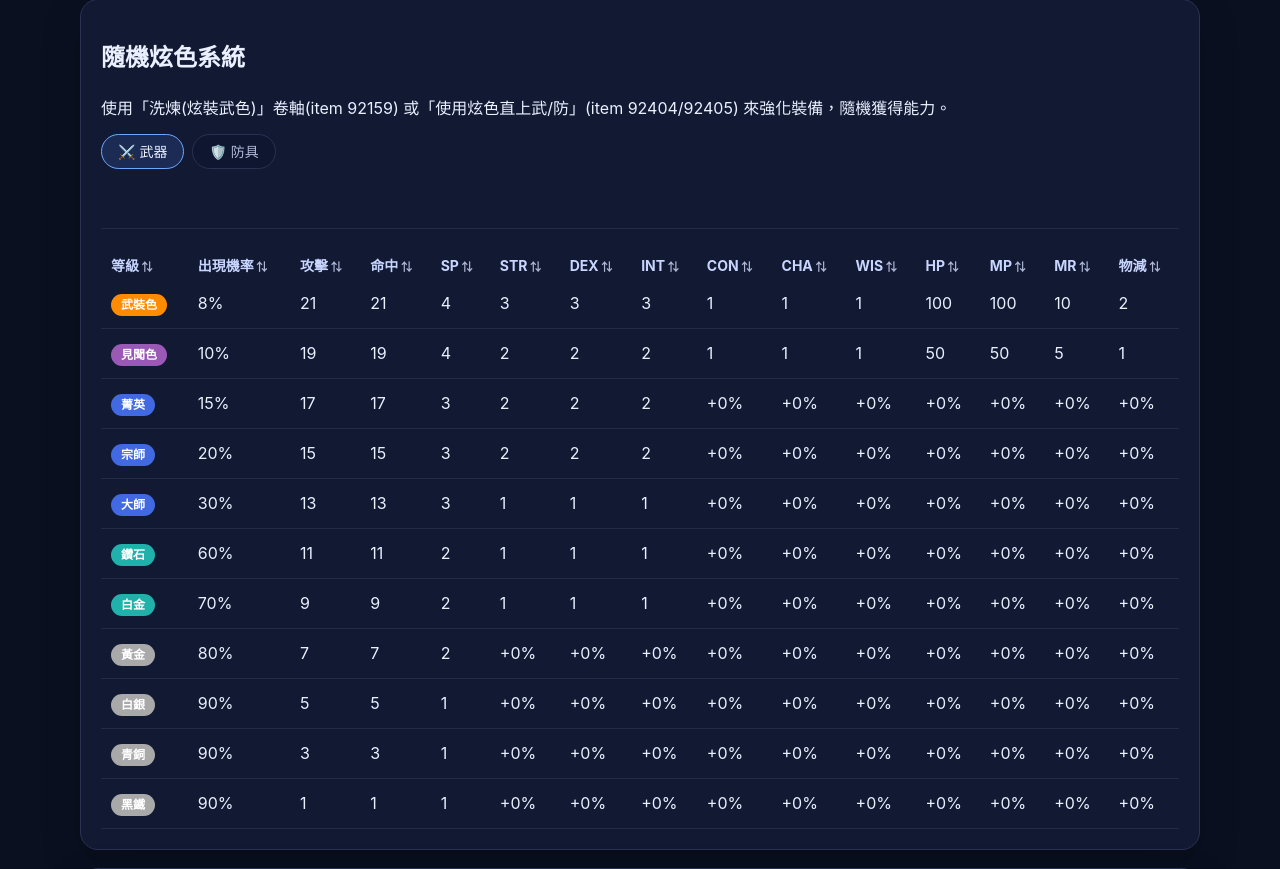
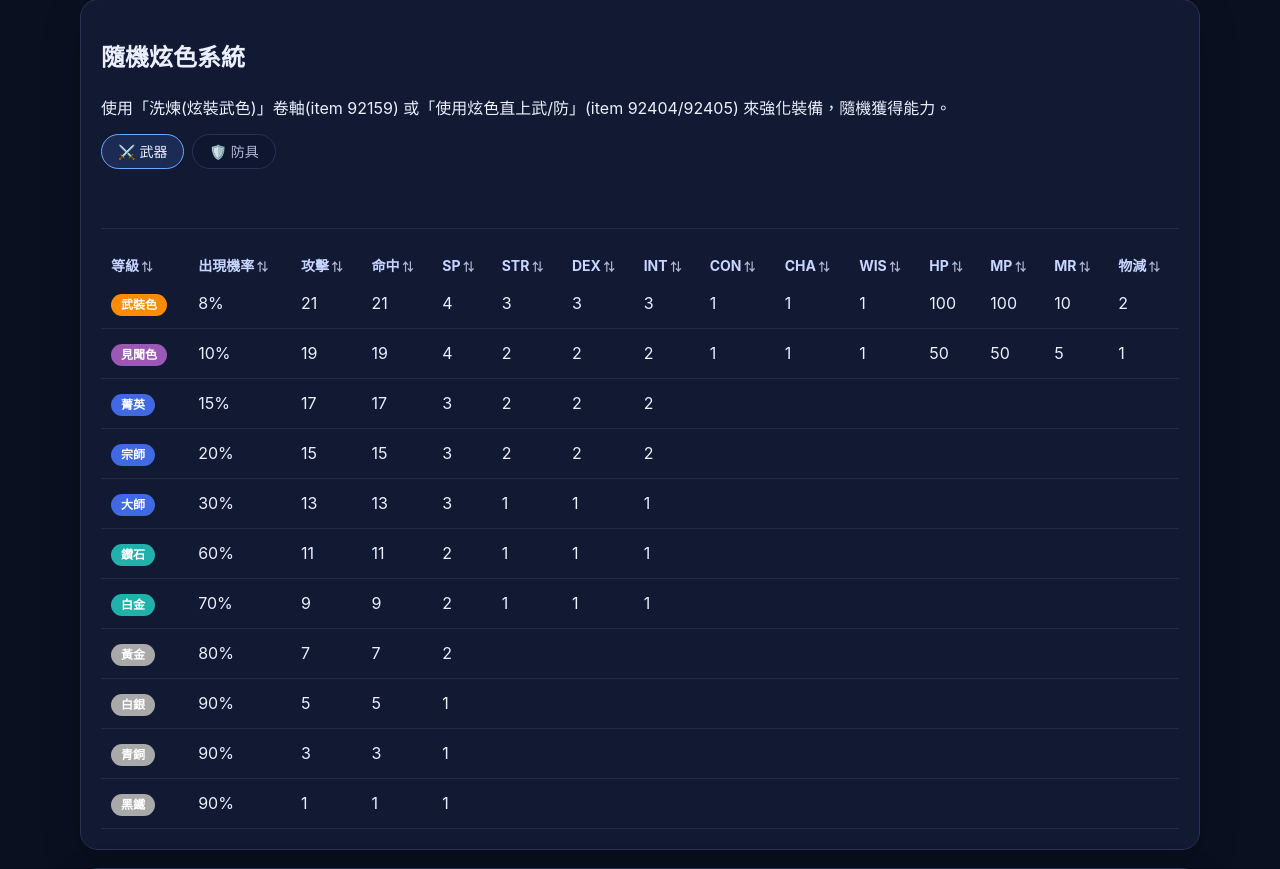
Before and after one commit to justminguo/yanfei-heaven-frontend, a Flask app: page /color-enhance in a window 1280 px wide. Shown: the part 81-950 px from the top of the page. Run offline with Flask 3, Linux system fonts and the light colour scheme; parts of the project's set-up code (start-up, migrations or seed data) failed here and were passed over.

Commit message:
Fix: hide +0% cells, apply grade colors to polymorph names, filter discarded items and test monsters

```diff
--- a/app.py
+++ b/app.py
@@ -296,6 +296,7 @@ def create_app() -> Flask:
             WHERE name NOT LIKE '%娃娃%'
               AND name NOT LIKE '%變身%'
               AND name NOT LIKE '%魔法娃娃%'
+              AND name NOT LIKE '%(捨棄)%'
         """
         params: list[Any] = []
         if q:
@@ -321,6 +322,7 @@ def create_app() -> Flask:
             SELECT id, name, nameid, level, hp, mp, ac, exp, family, note, gfxid
             FROM monsters
             WHERE level < 500 AND hp < 5000000
+              AND name NOT LIKE '█%' AND name <> '—'
         """
         params: list[Any] = []
         if q:
@@ -362,6 +364,8 @@ def create_app() -> Flask:
             JOIN monsters m ON m.id = md.monster_id
             JOIN items i ON i.id = md.item_id
             WHERE 1=1
+              AND i.name NOT LIKE '%(捨棄)%'
+              AND m.name NOT LIKE '█%' AND m.name <> '—'
         """
         params: list[Any] = []
         if q:
@@ -396,6 +400,7 @@ def create_app() -> Flask:
               AND name NOT LIKE '%幣%'
               AND name NOT LIKE '%藥劑%'
               AND name NOT LIKE '%能量石%'
+              AND name NOT LIKE '%(捨棄)%'
               AND doll_effects IS NOT NULL AND doll_effects != ''
         """
         params: list[Any] = []
@@ -536,7 +541,10 @@ def create_app() -> Flask:
     @app.route("/monster/<int:monster_id>")
     def monster_detail(monster_id: int):
         db = get_db()
-        monster = db.execute("SELECT * FROM monsters WHERE id = ?", (monster_id,)).fetchone()
+        monster = db.execute(
+            "SELECT * FROM monsters WHERE id = ? AND name NOT LIKE '█%' AND name <> '—'",
+            (monster_id,),
+        ).fetchone()
         if not monster:
             abort(404)
         drops = db.execute(
@@ -545,6 +553,7 @@ def create_app() -> Flask:
             FROM monster_drops md
             JOIN items i ON i.id = md.item_id
             WHERE md.monster_id = ?
+              AND i.name NOT LIKE '%(捨棄)%'
             ORDER BY md.chance DESC, i.name ASC
             """,
             (monster_id,),
@@ -554,7 +563,10 @@ def create_app() -> Flask:
     @app.route("/item/<int:item_id>")
     def item_detail(item_id: int):
         db = get_db()
-        item = db.execute("SELECT * FROM items WHERE id = ?", (item_id,)).fetchone()
+        item = db.execute(
+            "SELECT * FROM items WHERE id = ? AND name NOT LIKE '%(捨棄)%'",
+            (item_id,),
+        ).fetchone()
         if not item:
             abort(404)
         drop_sources = db.execute(
@@ -563,6 +575,7 @@ def create_app() -> Flask:
             FROM monster_drops md
             JOIN monsters m ON m.id = md.monster_id
             WHERE md.item_id = ?
+              AND m.name NOT LIKE '█%' AND m.name <> '—'
             ORDER BY md.chance DESC, m.level DESC
             """,
             (item_id,),
@@ -640,7 +653,7 @@ def create_app() -> Flask:
         q = request.args.get("q", "").strip()
         item_type = request.args.get("item_type", "").strip()
         limit = min(int(request.args.get("limit", 100)), 500)
-        sql = "SELECT * FROM items WHERE 1=1"
+        sql = "SELECT * FROM items WHERE 1=1 AND name NOT LIKE '%(捨棄)%'"
         params: list[Any] = []
         if q:
             like = f"%{q}%"
@@ -657,7 +670,10 @@ def create_app() -> Flask:
     @app.route("/api/item/<int:item_id>")
     def api_item_detail(item_id: int):
         db = get_db()
-        item = db.execute("SELECT * FROM items WHERE id = ?", (item_id,)).fetchone()
+        item = db.execute(
+            "SELECT * FROM items WHERE id = ? AND name NOT LIKE '%(捨棄)%'",
+            (item_id,),
+        ).fetchone()
         if not item:
             return jsonify({"ok": False, "error": "item_not_found"}), 404
         drop_sources = db.execute(
@@ -666,6 +682,7 @@ def create_app() -> Flask:
             FROM monster_drops md
             JOIN monsters m ON m.id = md.monster_id
             WHERE md.item_id = ?
+              AND m.name NOT LIKE '█%' AND m.name <> '—'
             ORDER BY md.chance DESC, m.level DESC
             """,
             (item_id,),
@@ -678,7 +695,7 @@ def create_app() -> Flask:
         min_level = request.args.get("min_level", "").strip()
         max_level = request.args.get("max_level", "").strip()
         limit = min(int(request.args.get("limit", 100)), 500)
-        sql = "SELECT * FROM monsters WHERE 1=1"
+        sql = "SELECT * FROM monsters WHERE 1=1 AND name NOT LIKE '█%' AND name <> '—'"
         params: list[Any] = []
         if q:
             like = f"%{q}%"
@@ -698,7 +715,10 @@ def create_app() -> Flask:
     @app.route("/api/monster/<int:monster_id>")
     def api_monster_detail(monster_id: int):
         db = get_db()
-        monster = db.execute("SELECT * FROM monsters WHERE id = ?", (monster_id,)).fetchone()
+        monster = db.execute(
+            "SELECT * FROM monsters WHERE id = ? AND name NOT LIKE '█%' AND name <> '—'",
+            (monster_id,),
+        ).fetchone()
         if not monster:
             return jsonify({"ok": False, "error": "monster_not_found"}), 404
         drops = db.execute(
@@ -707,6 +727,7 @@ def create_app() -> Flask:
             FROM monster_drops md
             JOIN items i ON i.id = md.item_id
             WHERE md.monster_id = ?
+              AND i.name NOT LIKE '%(捨棄)%'
             ORDER BY md.chance DESC, i.name ASC
             """,
             (monster_id,),
@@ -736,6 +757,8 @@ def create_app() -> Flask:
             JOIN monsters m ON m.id = md.monster_id
             JOIN items i ON i.id = md.item_id
             WHERE 1=1
+              AND i.name NOT LIKE '%(捨棄)%'
+              AND m.name NOT LIKE '█%' AND m.name <> '—'
         """
         params: list[Any] = []
         if q:
@@ -847,7 +870,8 @@ def create_app() -> Flask:
             like = f"%{q}%"
             db = get_db()
             items_rows = db.execute(
-                "SELECT id, name FROM items WHERE name LIKE ? ORDER BY id LIMIT 50", (like,)
+                "SELECT id, name FROM items WHERE name LIKE ? AND name NOT LIKE '%(捨棄)%' ORDER BY id LIMIT 50",
+                (like,),
             ).fetchall()
             weapons_rows = db.execute(
                 "SELECT id, name FROM weapons WHERE name LIKE ? ORDER BY id LIMIT 50", (like,)
@@ -865,7 +889,8 @@ def create_app() -> Flask:
             like = f"%{q}%"
             db = get_db()
             monsters = db.execute(
-                "SELECT id, name, level FROM monsters WHERE name LIKE ? ORDER BY level DESC LIMIT 50", (like,)
+                "SELECT id, name, level FROM monsters WHERE name LIKE ? AND name NOT LIKE '█%' AND name <> '—' ORDER BY level DESC LIMIT 50",
+                (like,),
             ).fetchall()
             for m in monsters:
                 drops = db.execute("""
@@ -873,6 +898,7 @@ def create_app() -> Flask:
                     FROM monster_drops md
                     JOIN items i ON i.id = md.item_id
                     WHERE md.monster_id = ?
+                      AND i.name NOT LIKE '%(捨棄)%'
                 """, (m["id"],)).fetchall()
                 results.append({"id": m["id"], "name": m["name"], "level": m["level"], "drops": drops})
         return render_template("monster_search.html", q=q, results=results)
--- a/templates/color_enhance.html
+++ b/templates/color_enhance.html
@@ -36,32 +36,32 @@
           </td>
           <td>{{ row.ran }}%</td>
           {% if tab == 'weapon' %}
-          <td>{{ row.Attack if row.Attack else '+0%' }}</td>
-          <td>{{ row.Hit if row.Hit else '+0%' }}</td>
-          <td>{{ row.Sp if row.Sp else '+0%' }}</td>
-          <td>{{ row.Str if row.Str else '+0%' }}</td>
-          <td>{{ row.Dex if row.Dex else '+0%' }}</td>
-          <td>{{ row.Int if row.Int else '+0%' }}</td>
-          <td>{{ row.Con if row.Con else '+0%' }}</td>
-          <td>{{ row.Cha if row.Cha else '+0%' }}</td>
-          <td>{{ row.Wis if row.Wis else '+0%' }}</td>
-          <td>{{ row.Hp if row.Hp else '+0%' }}</td>
-          <td>{{ row.Mp if row.Mp else '+0%' }}</td>
-          <td>{{ row.Mr if row.Mr else '+0%' }}</td>
-          <td>{{ row.ReductionDmg if row.ReductionDmg else '+0%' }}</td>
+          <td>{% if row.Attack %}{{ row.Attack }}{% endif %}</td>
+          <td>{% if row.Hit %}{{ row.Hit }}{% endif %}</td>
+          <td>{% if row.Sp %}{{ row.Sp }}{% endif %}</td>
+          <td>{% if row.Str %}{{ row.Str }}{% endif %}</td>
+          <td>{% if row.Dex %}{{ row.Dex }}{% endif %}</td>
+          <td>{% if row.Int %}{{ row.Int }}{% endif %}</td>
+          <td>{% if row.Con %}{{ row.Con }}{% endif %}</td>
+          <td>{% if row.Cha %}{{ row.Cha }}{% endif %}</td>
+          <td>{% if row.Wis %}{{ row.Wis }}{% endif %}</td>
+          <td>{% if row.Hp %}{{ row.Hp }}{% endif %}</td>
+          <td>{% if row.Mp %}{{ row.Mp }}{% endif %}</td>
+          <td>{% if row.Mr %}{{ row.Mr }}{% endif %}</td>
+          <td>{% if row.ReductionDmg %}{{ row.ReductionDmg }}{% endif %}</td>
           {% else %}
-          <td>{{ row.Str if row.Str else '+0%' }}</td>
-          <td>{{ row.Dex if row.Dex else '+0%' }}</td>
-          <td>{{ row.Int if row.Int else '+0%' }}</td>
-          <td>{{ row.Con if row.Con else '+0%' }}</td>
-          <td>{{ row.Cha if row.Cha else '+0%' }}</td>
-          <td>{{ row.Wis if row.Wis else '+0%' }}</td>
-          <td>{{ row.Hp if row.Hp else '+0%' }}</td>
-          <td>{{ row.Mp if row.Mp else '+0%' }}</td>
-          <td>{{ row.Mr if row.Mr else '+0%' }}</td>
-          <td>{{ row.ReductionDmg if row.ReductionDmg else '+0%' }}</td>
-          <td>{{ row.FireDef if row.FireDef else '+0%' }}</td>
-          <td>{{ row.WindDef if row.WindDef else '+0%' }}</td>
+          <td>{% if row.Str %}{{ row.Str }}{% endif %}</td>
+          <td>{% if row.Dex %}{{ row.Dex }}{% endif %}</td>
+          <td>{% if row.Int %}{{ row.Int }}{% endif %}</td>
+          <td>{% if row.Con %}{{ row.Con }}{% endif %}</td>
+          <td>{% if row.Cha %}{{ row.Cha }}{% endif %}</td>
+          <td>{% if row.Wis %}{{ row.Wis }}{% endif %}</td>
+          <td>{% if row.Hp %}{{ row.Hp }}{% endif %}</td>
+          <td>{% if row.Mp %}{{ row.Mp }}{% endif %}</td>
+          <td>{% if row.Mr %}{{ row.Mr }}{% endif %}</td>
+          <td>{% if row.ReductionDmg %}{{ row.ReductionDmg }}{% endif %}</td>
+          <td>{% if row.FireDef %}{{ row.FireDef }}{% endif %}</td>
+          <td>{% if row.WindDef %}{{ row.WindDef }}{% endif %}</td>
           {% endif %}
         </tr>
       {% else %}
--- a/templates/polymorphs.html
+++ b/templates/polymorphs.html
@@ -23,7 +23,7 @@
   .grade-awaken { color:#00e5ff; font-weight:700; }
   .grade-myth   { color:#f1c40f; font-weight:700; }
   .grade-legend { color:#9b59b6; font-weight:700; }
-  .grade-hero   { color:#e67e22; font-weight:700; }
+  .grade-hero   { color:#e74c3c; font-weight:700; }
   .grade-rare   { color:#3498db; }
   .grade-high   { color:#27ae60; }
   .grade-normal { color:#aaa; }
@@ -136,7 +136,7 @@
               {% elif mag_val > 50 %}<span style="color:#4caf50;font-weight:700">{{ mag }}</span>
               {% elif mag_val > 20 %}<span style="color:#ffca28">{{ mag }}</span>
               {% else %}<span class="muted">{{ mag }}</span>{% endif %}
-            {% else %}<span class="muted">+0%</span>{% endif %}
+            {% else %}<span class="muted">—</span>{% endif %}
           </td>
         </tr>
         {% else %}
```
